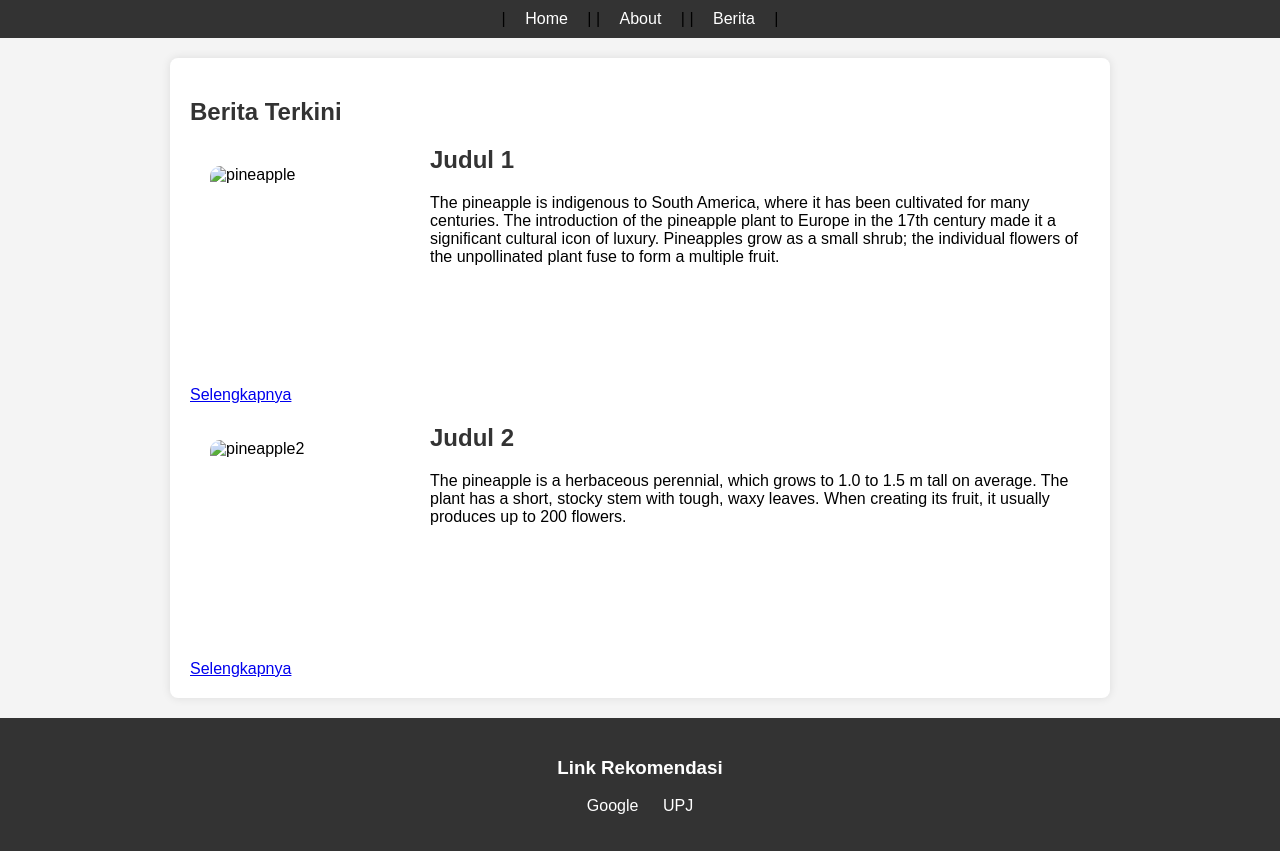
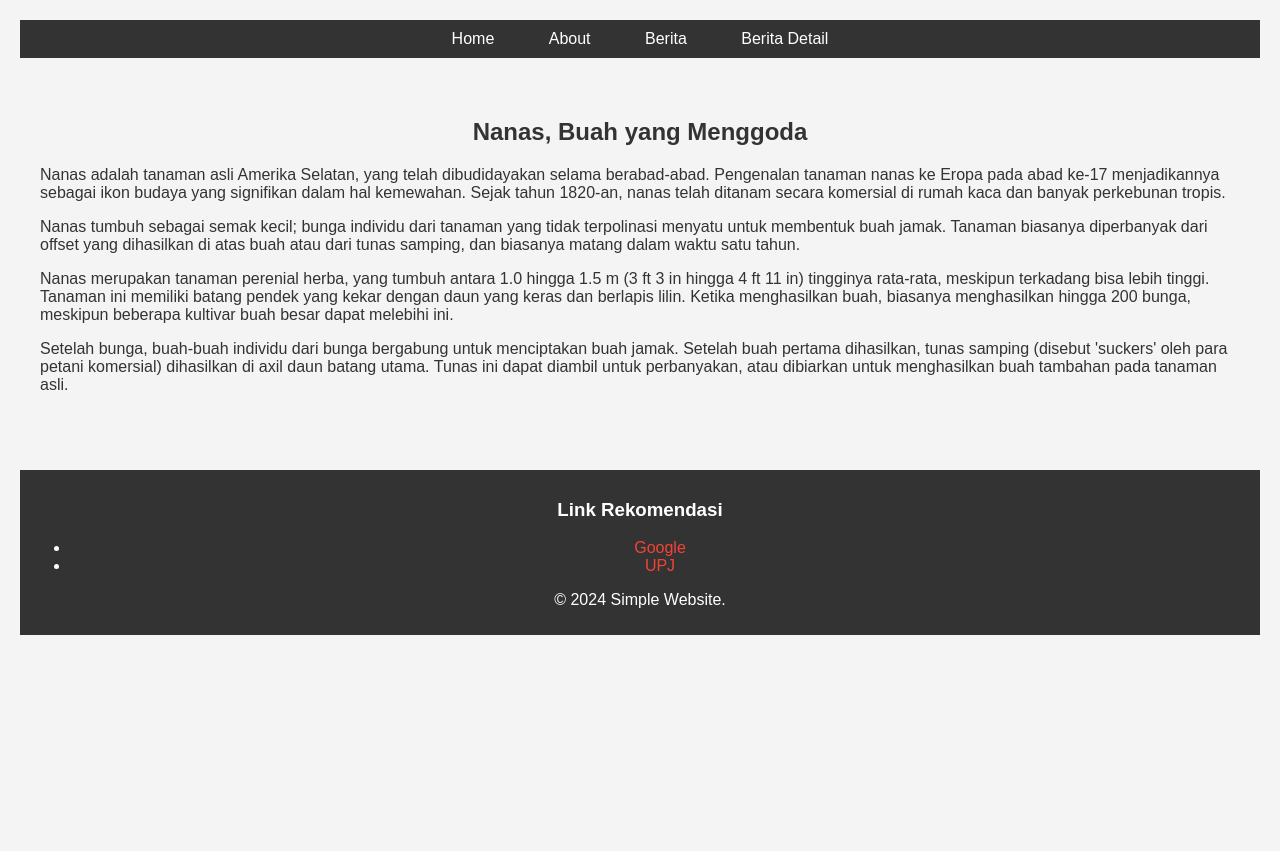
Before and after one commit to Drisevi/tugas_html_pertemuan_1-2, a plain HTML site: page berita.html in a window 1280 px wide. After the commit the page ends 800 px from the top, so only its background shows below. Drawn offline with nearby package versions, Linux system fonts and the light colour scheme.

Commit message:
Update berita.html

```diff
--- a/berita.html
+++ b/berita.html
@@ -3,128 +3,97 @@
 <head>
     <meta charset="UTF-8">
     <meta name="viewport" content="width=device-width, initial-scale=1.0">
-    <title>Berita Terkini</title>
+    <title>Detail Berita - Nanas, Buah yang Menggoda</title>
     <style>
         body {
+            margin: 0;
+            padding: 20px;
             font-family: Arial, sans-serif;
-            margin: 0;
-            padding: 0;
             background-color: #f4f4f4;
+            color: #333;
         }
 
         nav {
             background-color: #333;
             padding: 10px;
             text-align: center;
+            margin-bottom: 20px;
         }
 
         nav a {
-            color: white;
+            color: #fff;
             text-decoration: none;
             margin: 0 15px;
+            padding: 10px;
+            border-radius: 5px;
+            transition: background-color 0.3s ease;
         }
 
         nav a:hover {
-            text-decoration: underline;
+            background-color: #f44336;
+        }
+
+        h1 {
+            text-align: center;
+            margin-top: 20px;
         }
 
         section {
             padding: 20px;
-            max-width: 900px;
-            margin: 20px auto;
-            background-color: white;
-            border-radius: 8px;
-            box-shadow: 0 0 10px rgba(0, 0, 0, 0.1);
-        }
-
-        section img {
-            float: left;
-            margin: 20px;
-            width: 200px;
-            height: 200px;
-            border-radius: 10px;
-        }
-
-        h1, h2 {
-            color: #333;
-        }
-
-        p {
-            text-align: justify;
-        }
-
-        .clear {
-            clear: both;
         }
 
         footer {
+            text-align: center;
+            margin-top: 40px;
+            padding: 10px;
             background-color: #333;
             color: white;
-            text-align: center;
-            padding: 20px;
         }
 
-        footer ul {
-            list-style: none;
-            padding: 0;
-        }
-
-        footer ul li {
-            display: inline;
-            margin: 0 10px;
-        }
-
-        footer ul li a {
-            color: white;
+        footer a {
+            color: #f44336;
             text-decoration: none;
-        }
-
-        footer ul li a:hover {
-            text-decoration: underline;
         }
     </style>
 </head>
 <body>
-
-    <!-- Navigation Bar -->
+    <!-- Navigation Menu -->
     <nav>
-        | <a href="home.html">Home</a> |
-        | <a href="about.html">About</a> |
-        | <a href="berita.html">Berita</a> |
+        <a href="home.html">Home</a>
+        <a href="about.html">About</a>
+        <a href="berita.html">Berita</a>
+        <a href="beritadetail.html">Berita Detail</a> <!-- Menu link for detail -->
     </nav>
 
-    <!-- Main Content Section -->
+    <!-- News Content Section -->
     <section>
-        <h1>Berita Terkini</h1>
-
-        <!-- Article 1 -->
+        <h1>Nanas, Buah yang Menggoda</h1>
         <p>
-            <img src="pineapple.jpg" alt="pineapple">
-            <h2>Judul 1</h2>
-            The pineapple is indigenous to South America, where it has been cultivated for many centuries. The introduction of the pineapple plant to Europe in the 17th century made it a significant cultural icon of luxury. Pineapples grow as a small shrub; the individual flowers of the unpollinated plant fuse to form a multiple fruit.
+            Nanas adalah tanaman asli Amerika Selatan, yang telah dibudidayakan selama berabad-abad. Pengenalan tanaman nanas ke Eropa pada abad ke-17 menjadikannya sebagai ikon budaya yang signifikan dalam hal kemewahan. Sejak tahun 1820-an, nanas telah ditanam secara komersial di rumah kaca dan banyak perkebunan tropis.
         </p>
-        <div class="clear"></div>
-        <a href="selengkapnya.html">Selengkapnya</a>
-
-        <!-- Article 2 -->
         <p>
-            <img src="pineapple2.jpg" alt="pineapple2">
-            <h2>Judul 2</h2>
-            The pineapple is a herbaceous perennial, which grows to 1.0 to 1.5 m tall on average. The plant has a short, stocky stem with tough, waxy leaves. When creating its fruit, it usually produces up to 200 flowers.
+            Nanas tumbuh sebagai semak kecil; bunga individu dari tanaman yang tidak terpolinasi menyatu untuk membentuk buah jamak. Tanaman biasanya diperbanyak dari offset yang dihasilkan di atas buah atau dari tunas samping, dan biasanya matang dalam waktu satu tahun.
         </p>
-        <div class="clear"></div>
-        <a href="selengkapnya.html">Selengkapnya</a>
-
+        <p>
+            Nanas merupakan tanaman perenial herba, yang tumbuh antara 1.0 hingga 1.5 m (3 ft 3 in hingga 4 ft 11 in) tingginya rata-rata, meskipun terkadang bisa lebih tinggi. Tanaman ini memiliki batang pendek yang kekar dengan daun yang keras dan berlapis lilin. Ketika menghasilkan buah, biasanya menghasilkan hingga 200 bunga, meskipun beberapa kultivar buah besar dapat melebihi ini.
+        </p>
+        <p>
+            Setelah bunga, buah-buah individu dari bunga bergabung untuk menciptakan buah jamak. Setelah buah pertama dihasilkan, tunas samping (disebut 'suckers' oleh para petani komersial) dihasilkan di axil daun batang utama. Tunas ini dapat diambil untuk perbanyakan, atau dibiarkan untuk menghasilkan buah tambahan pada tanaman asli.
+        </p>
     </section>
 
     <!-- Footer Section -->
     <footer>
         <h3>Link Rekomendasi</h3>
         <ul>
-            <li><a href="https://google.com" target="_blank">Google</a></li>
-            <li><a href="https://upj.ac.id" target="_blank">UPJ</a></li>
+            <li><a href="https://www.google.com/">Google</a></li>
+            <li><a href="https://my.upj.ac.id/gate/login">UPJ</a></li>
         </ul>
+        <p>&copy; 2024 Simple Website.</p>
     </footer>
 
+    <script src="https://code.jquery.com/jquery-3.5.1.slim.min.js"></script>
+    <script src="https://cdn.jsdelivr.net/npm/@popperjs/core@2.5.3/dist/umd/popper.min.js"></script>
+    <script src="https://stackpath.bootstrapcdn.com/bootstrap/4.5.2/js/bootstrap.min.js"></script>
 </body>
 </html>
```
